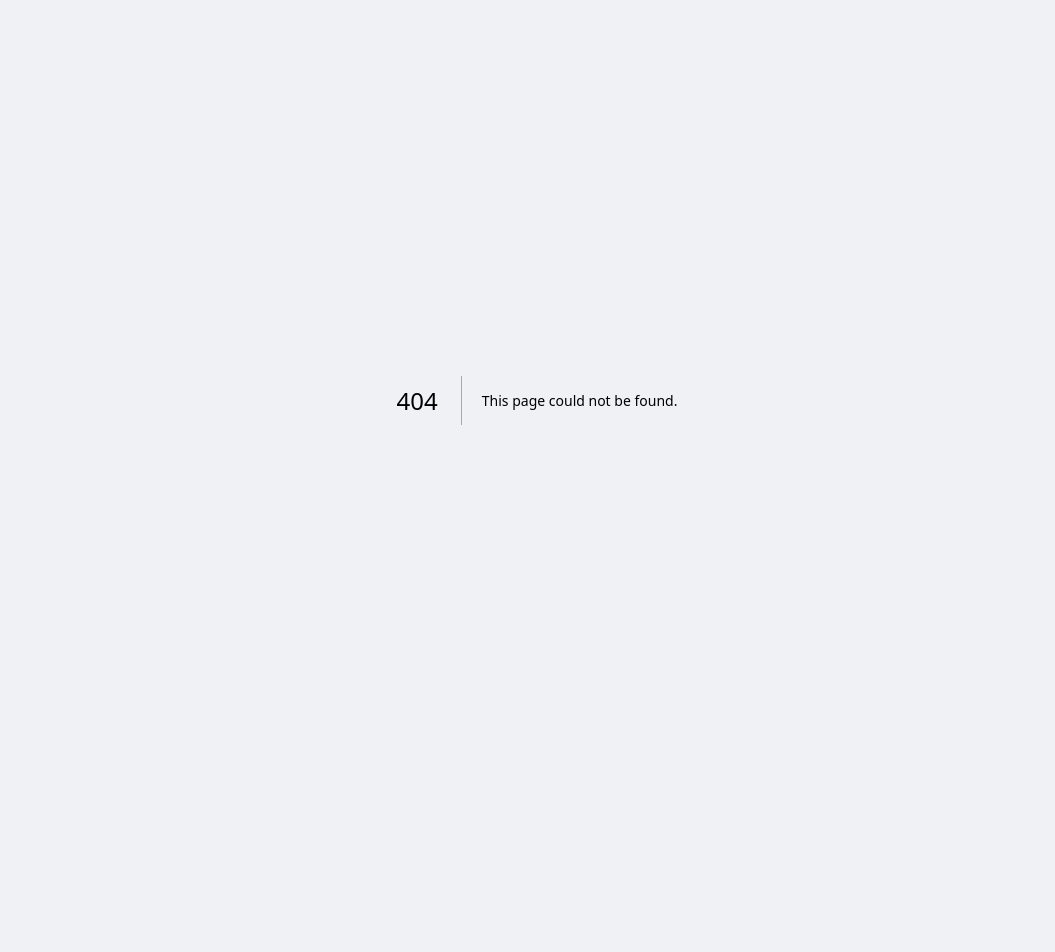
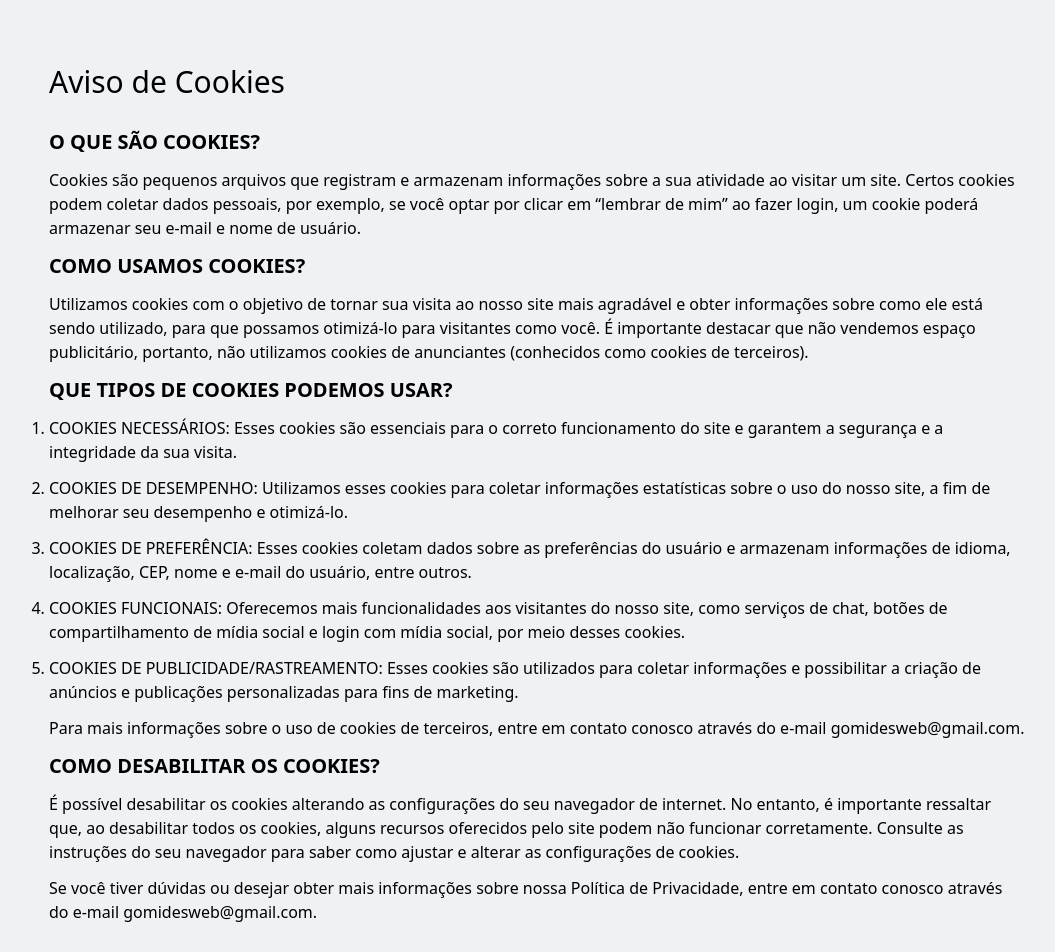
Before and after one commit to GomidesTs/site-gomides-web, a Next.js app: page /cookies in a window 1280 px wide. Before the commit this address had no page. Shown: the top 952 px of the page, without its empty margins (103-1158 px from the left). Built offline with nearby package versions, Linux system fonts and the light colour scheme.

Commit message:
feat: cookies
Added to the rules of the the cookeis

```diff
--- /dev/null
+++ b/src/app/cookies/page.tsx
@@ -0,0 +1,87 @@
+export default function Cookies() {
+  return (
+    <main className="mt-16 flex flex-col gap-3">
+      <h1 className="mb-4 text-3xl">Aviso de Cookies</h1>
+
+      <h3 className="text-xl font-bold uppercase">O que são cookies?</h3>
+
+      <p>
+        Cookies são pequenos arquivos que registram e armazenam informações
+        sobre a sua atividade ao visitar um site. Certos cookies podem coletar
+        dados pessoais, por exemplo, se você optar por clicar em &ldquo;lembrar
+        de mim&rdquo; ao fazer login, um cookie poderá armazenar seu e-mail e
+        nome de usuário.
+      </p>
+
+      <h3 className="text-xl font-bold uppercase">Como usamos cookies?</h3>
+
+      <p>
+        Utilizamos cookies com o objetivo de tornar sua visita ao nosso site
+        mais agradável e obter informações sobre como ele está sendo utilizado,
+        para que possamos otimizá-lo para visitantes como você. É importante
+        destacar que não vendemos espaço publicitário, portanto, não utilizamos
+        cookies de anunciantes (conhecidos como cookies de terceiros).
+      </p>
+
+      <h3 className="text-xl font-bold uppercase">
+        Que tipos de cookies podemos usar?
+      </h3>
+
+      <ol className="m-auto flex w-[90%] list-decimal flex-col gap-3 xl:w-full">
+        <li>
+          <span className="font-medium uppercase">Cookies necessários:</span>{' '}
+          Esses cookies são essenciais para o correto funcionamento do site e
+          garantem a segurança e a integridade da sua visita.
+        </li>
+        <li>
+          <span className="font-medium uppercase">Cookies de desempenho:</span>{' '}
+          Utilizamos esses cookies para coletar informações estatísticas sobre o
+          uso do nosso site, a fim de melhorar seu desempenho e otimizá-lo.
+        </li>
+        <li>
+          <span className="font-medium uppercase">Cookies de preferência:</span>{' '}
+          Esses cookies coletam dados sobre as preferências do usuário e
+          armazenam informações de idioma, localização, CEP, nome e e-mail do
+          usuário, entre outros.
+        </li>
+        <li>
+          <span className="font-medium uppercase">Cookies funcionais:</span>{' '}
+          Oferecemos mais funcionalidades aos visitantes do nosso site, como
+          serviços de chat, botões de compartilhamento de mídia social e login
+          com mídia social, por meio desses cookies.
+        </li>
+        <li>
+          <span className="font-medium uppercase">
+            Cookies de publicidade/rastreamento:
+          </span>{' '}
+          Esses cookies são utilizados para coletar informações e possibilitar a
+          criação de anúncios e publicações personalizadas para fins de
+          marketing.
+        </li>
+      </ol>
+
+      <p>
+        Para mais informações sobre o uso de cookies de terceiros, entre em
+        contato conosco através do e-mail gomidesweb@gmail.com.
+      </p>
+
+      <h3 className="text-xl font-bold uppercase">
+        Como desabilitar os cookies?
+      </h3>
+
+      <p>
+        É possível desabilitar os cookies alterando as configurações do seu
+        navegador de internet. No entanto, é importante ressaltar que, ao
+        desabilitar todos os cookies, alguns recursos oferecidos pelo site podem
+        não funcionar corretamente. Consulte as instruções do seu navegador para
+        saber como ajustar e alterar as configurações de cookies.
+      </p>
+
+      <p>
+        Se você tiver dúvidas ou desejar obter mais informações sobre nossa
+        Política de Privacidade, entre em contato conosco através do e-mail
+        gomidesweb@gmail.com.
+      </p>
+    </main>
+  );
+}
```
